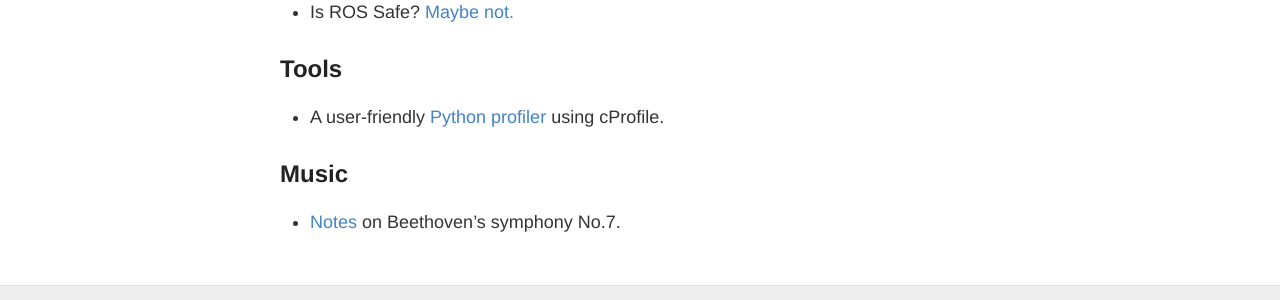
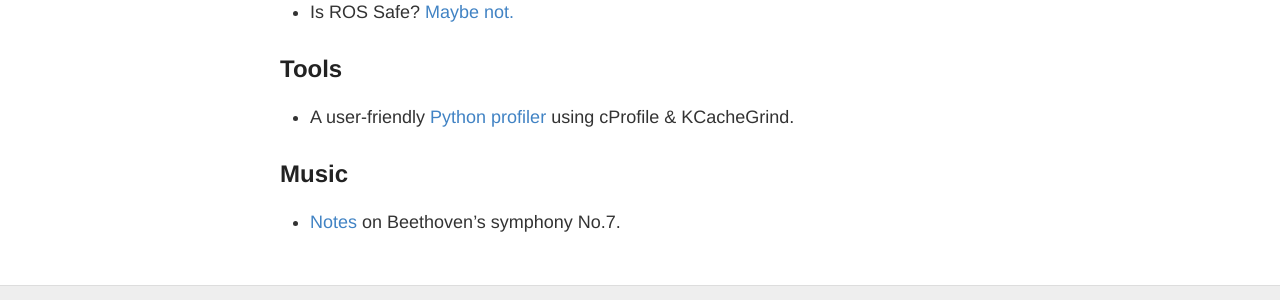
Before and after one commit to OxDuke/oxduke.github.io, a Jekyll site: the page built from misc.md, in a window 1280 px wide. Shown: the part 266-566 px from the top of the page. Built offline with Jekyll 4.4.1, drawn with Linux system fonts in a browser that asks for light colours.

Commit message:
KCacheGrind

```diff
--- a/misc.md
+++ b/misc.md
@@ -9,7 +9,7 @@ A collection of thoughts / ideas.
 
 
 ## Tools
-- A user-friendly [Python profiler](https://julien.danjou.info/guide-to-python-profiling-cprofile-concrete-case-carbonara/) using cProfile.
+- A user-friendly [Python profiler](https://julien.danjou.info/guide-to-python-profiling-cprofile-concrete-case-carbonara/) using cProfile & KCacheGrind.
 
 
 ## Music
```
